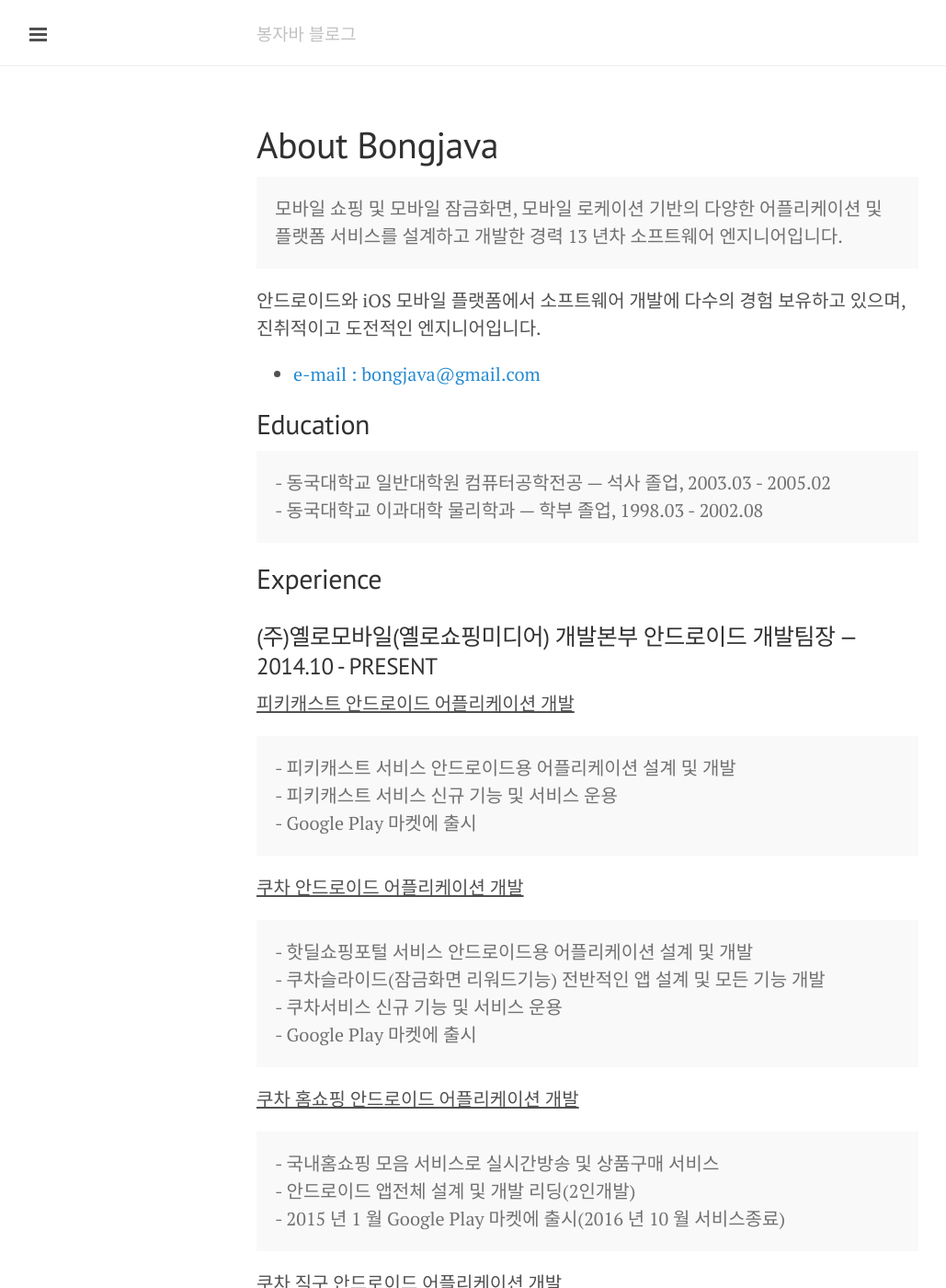
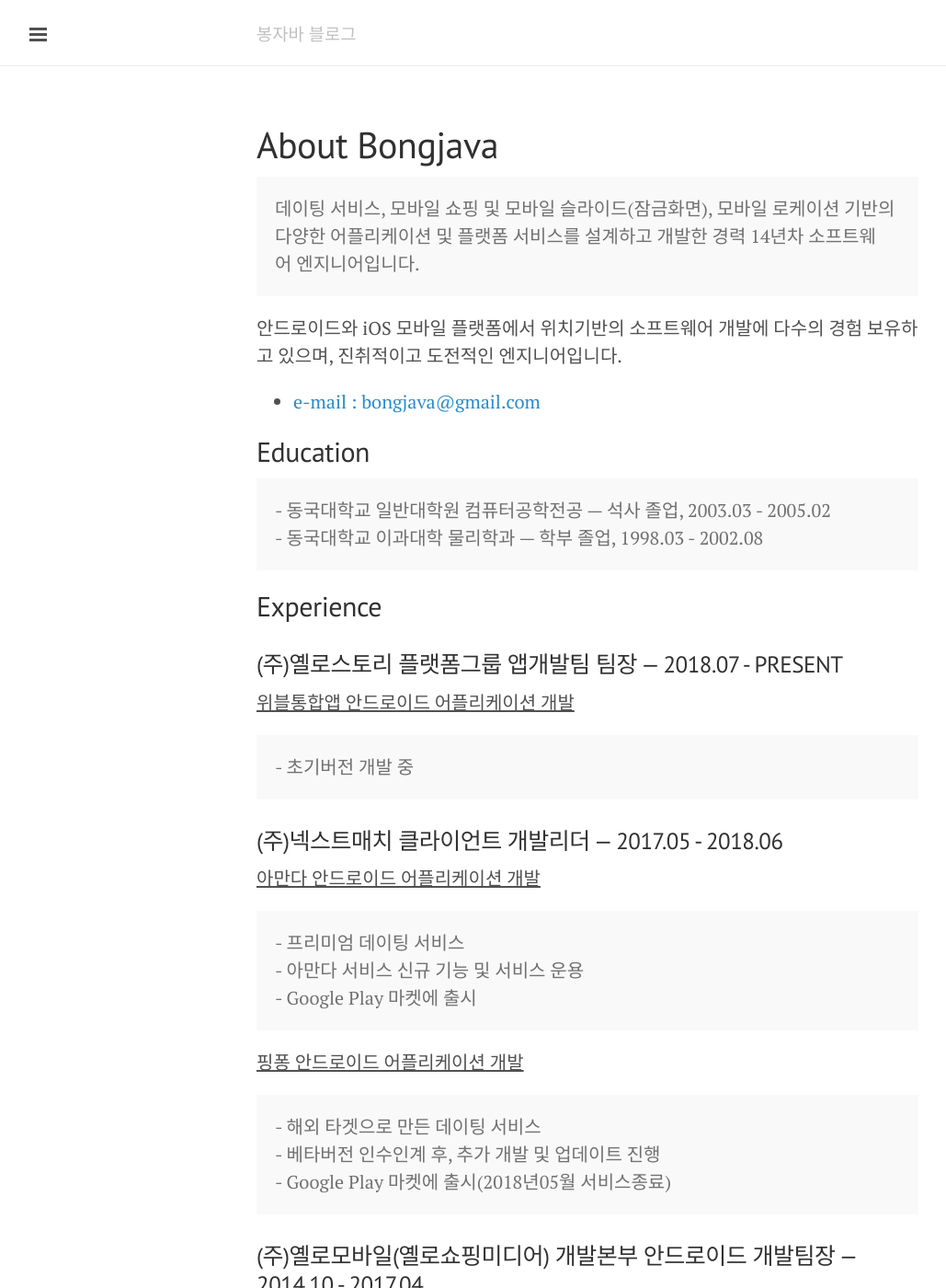
Before and after one commit to bongjava/bongjava.io, a Jekyll site: the page built from about_bongjava.md, in a window 1280 px wide and 1400 px high. Shown: the whole window at 92% size, without its empty margins (1-1030 px from the left). Built offline with Jekyll 4.4.1, drawn with Linux system fonts in a browser that asks for light colours.

Commit message:
resume update

```diff
--- a/_config.yml
+++ b/_config.yml
@@ -30,5 +30,5 @@ facebook:
 blog:
   url:            http://baby.bongjava.com
 
-brunch:
-  url:            https://brunch.co.kr/@bongjava
+instagram:
+  url:            https://www.instagram.com/bongjava
--- a/_includes/sidebar.html
+++ b/_includes/sidebar.html
@@ -28,8 +28,8 @@
     <!--<a class="sidebar-nav-item" href="{{ site.github.repo }}/archive/v{{ site.version }}.zip">Download</a>-->
 
     <a class="sidebar-nav-item" href="{{ site.blog.url }}">Baby</a>
-    <a class="sidebar-nav-item" href="{{ site.brunch.url }}">Brunch</a>
     <a class="sidebar-nav-item" href="{{ site.facebook.url }}">Facebook</a>
+    <a class="sidebar-nav-item" href="{{ site.instagram.url }}">Instagram</a>
     <a class="sidebar-nav-item" href="{{ site.github.repo }}">GitHub project</a>
   </nav>
 
--- a/about_bongjava.md
+++ b/about_bongjava.md
@@ -4,10 +4,10 @@ title: About Bongjava
 ---
 
 <p class="message">
-  모바일 쇼핑 및 모바일 잠금화면, 모바일 로케이션 기반의 다양한 어플리케이션 및 플랫폼 서비스를 설계하고 개발한 경력 13 년차 소프트웨어 엔지니어입니다.
+  데이팅 서비스, 모바일 쇼핑 및 모바일 슬라이드(잠금화면), 모바일 로케이션 기반의 다양한 어플리케이션 및 플랫폼 서비스를 설계하고 개발한 경력 14년차 소프트웨어 엔지니어입니다.
 </p>
 
-안드로이드와 iOS 모바일 플랫폼에서 소프트웨어 개발에 다수의 경험 보유하고 있으며, 진취적이고 도전적인 엔지니어입니다.
+안드로이드와 iOS 모바일 플랫폼에서 위치기반의 소프트웨어 개발에 다수의 경험 보유하고 있으며, 진취적이고 도전적인 엔지니어입니다.
 
 * [e-mail : bongjava@gmail.com](mailto:bongjava@gmail.com)
 
@@ -19,8 +19,35 @@ title: About Bongjava
 
 ## Experience
 
-### (주)옐로모바일(옐로쇼핑미디어) 개발본부 안드로이드 개발팀장 — 2014.10 - PRESENT
+### (주)옐로스토리 플랫폼그룹 앱개발팀 팀장 — 2018.07 - PRESENT
 
+<u>위블통합앱 안드로이드 어플리케이션 개발</u>
+
+<p class="message">
+  - 초기버전 개발 중<br>
+</p>
+
+
+### (주)넥스트매치 클라이언트 개발리더 — 2017.05 - 2018.06
+
+<u>아만다 안드로이드 어플리케이션 개발</u>
+
+<p class="message">
+  - 프리미엄 데이팅 서비스<br>
+  - 아만다 서비스 신규 기능 및 서비스 운용<br>
+  - Google Play 마켓에 출시<br>
+</p>
+
+<u>핑퐁 안드로이드 어플리케이션 개발</u>
+
+<p class="message">
+  - 해외 타겟으로 만든 데이팅 서비스<br>
+  - 베타버전 인수인계 후, 추가 개발 및 업데이트 진행<br>
+  - Google Play 마켓에 출시(2018년05월 서비스종료)<br>
+</p>
+
+
+### (주)옐로모바일(옐로쇼핑미디어) 개발본부 안드로이드 개발팀장 — 2014.10 - 2017.04
 
 <u>피키캐스트 안드로이드 어플리케이션 개발</u>
 
```
Also changed, not shown: _posts/2018-07-28-1st 뉴힐링캠핑장.md (+1 -1 lines), 1 other file.
